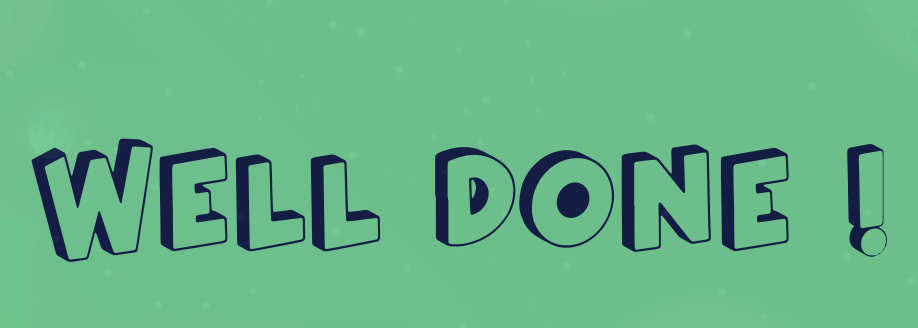
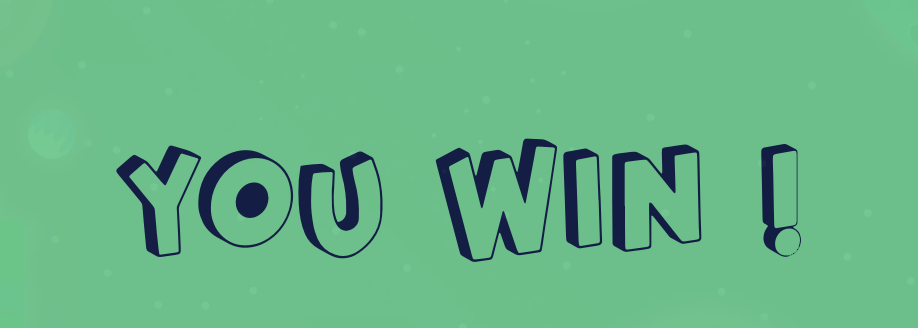
Before and after one commit to SALAH-NAME/DyslexAi_final, a plain HTML site: page Frontend/win.html in a window 1280 px wide. Shown: the part 192-520 px from the top of the page, without its empty margins (178-1096 px from the left). Drawn offline with nearby package versions, Linux system fonts and the light colour scheme; a web font is replaced by a local one.

Commit message:
last_fast

```diff
--- a/Frontend/done.html
+++ b/Frontend/win.html
@@ -4,7 +4,7 @@
 <head>
     <meta charset="UTF-8">
     <meta name="viewport" content="width=device-width, initial-scale=1.0">
-    <meta http-equiv="refresh" content="4;url=dynamic.html">
+    <meta http-equiv="refresh" content="2;url=dynamic.html">
 
     <title>Centered Layout</title>
     <script src="https://cdn.tailwindcss.com"></script>
@@ -109,7 +109,7 @@
 <body class="bg-stars_bg cursor-pointer bg-cover bg-no-repeat bg-center w-screen h-screen m-0 p-0 flex justify-center select-none"
     >
     <div class="absolute min-w-full min-h-screen left-0 top-0 items-center inline-flex opacity-80 bg-green-300">
-        <div class="w-full text-center text-blue-950 text-[156px] font-normal font-ghibo">Well Done !</div>
+        <div class="w-full text-center text-blue-950 text-[156px] font-normal font-ghibo">You win !</div>
     </div>
 </body>
 </html>
```
Also changed, not shown: Frontend/dynamic.html (+1 -1 lines), Frontend/wrong.html (+1 -1 lines).
